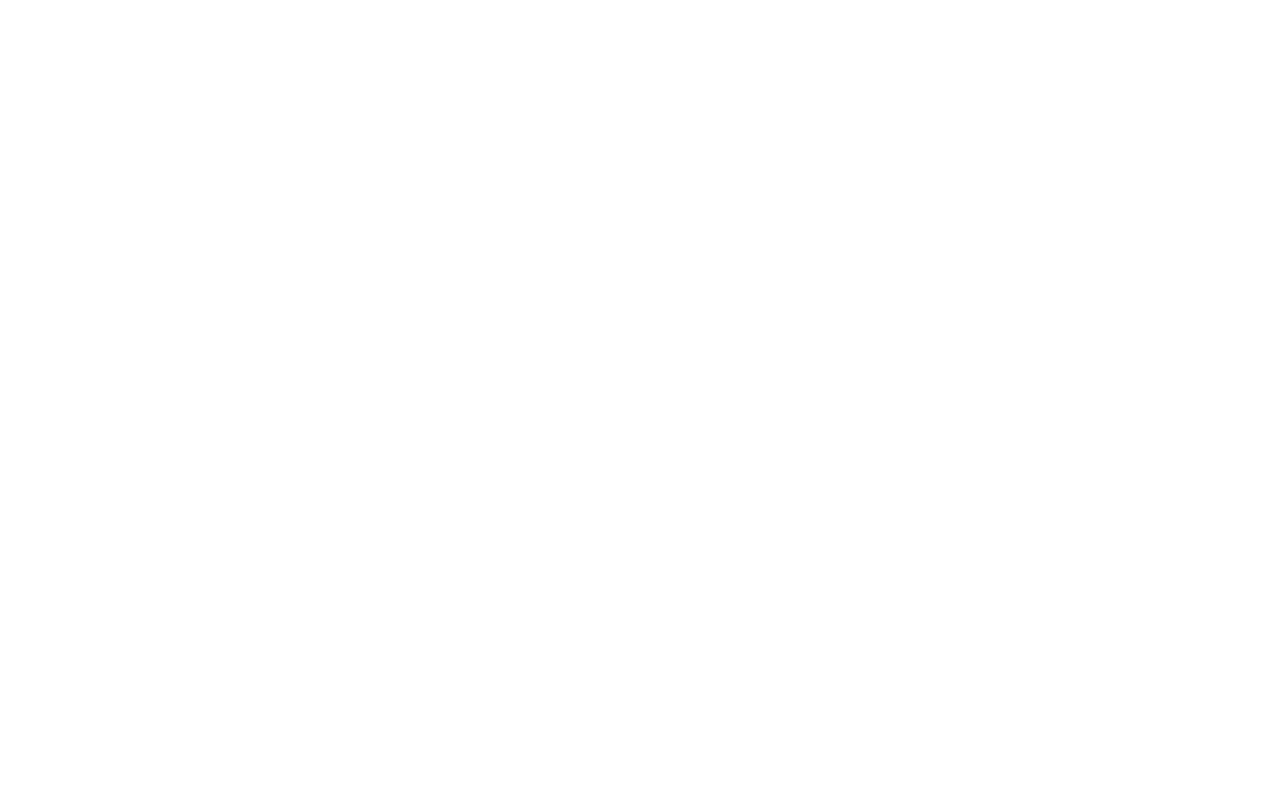
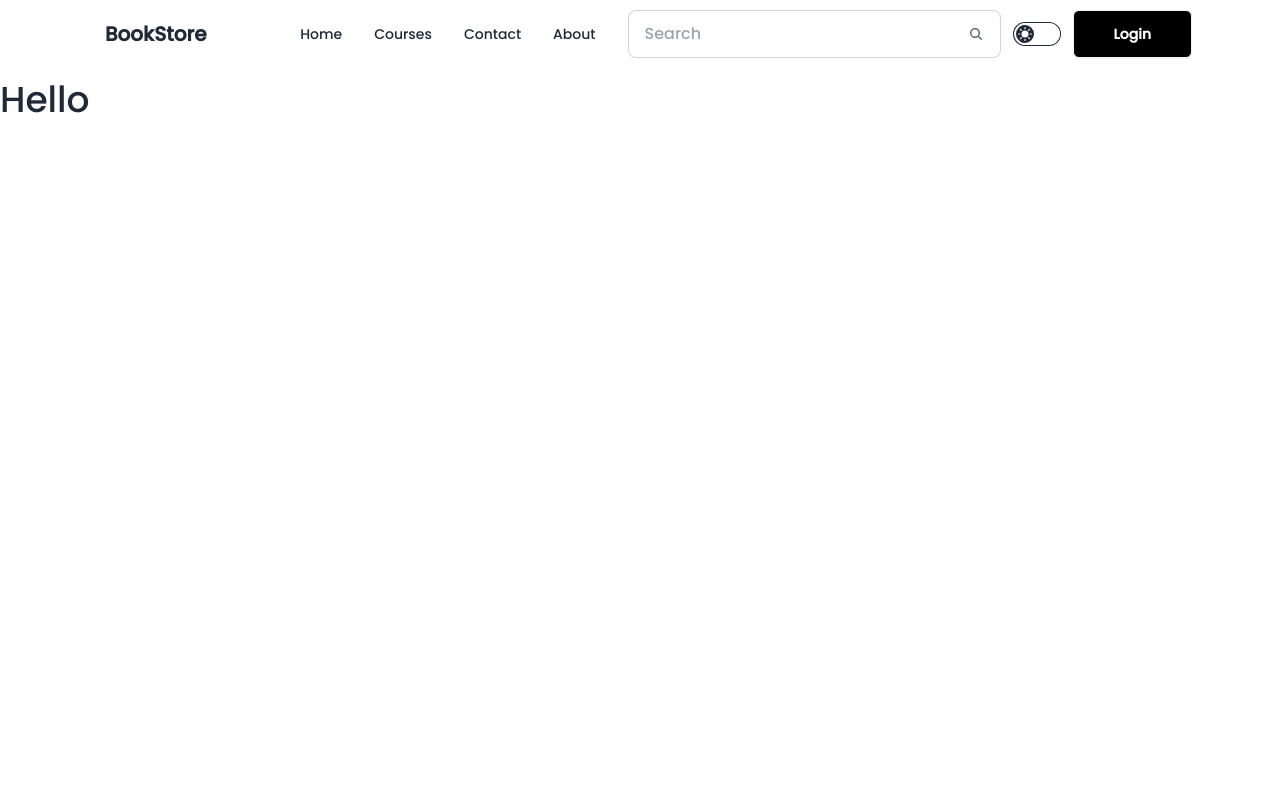
Before and after one commit to a-nischal/BookStore, a React (Vite) app in the folder Frontend/: page /About in a window 1280 px wide. Before the commit this address had no page. Shown: the top 800 px of the page. Built offline with nearby package versions, Linux system fonts and the light colour scheme.

Commit message:
Route added

```diff
--- a/Frontend/src/App.jsx
+++ b/Frontend/src/App.jsx
@@ -2,17 +2,17 @@
 import { Route, Routes } from "react-router-dom";
 import Courses from "./components/Courses/Course1";
 import Contact from "./components/Contact/Contact";
+import About from "./components/About/about";
 
 const App = () => {
   return (
     <>
-      <div data-theme="default">
-        {" "}
-        {/* <Home /> */}
+      <div className="dark:bg-slate-900 dark:text-white">
         <Routes>
           <Route path="/" element={<Home />} />
-          <Route path="/Courses" element={<Courses />}/>
-          <Route path="/Contact" element={<Contact/> } />
+          <Route path="/Courses" element={<Courses />} />
+          <Route path="/Contact" element={<Contact />} />
+          <Route path="/About" element={<About />} />
         </Routes>
       </div>
     </>
--- a/Frontend/src/Home/Banner.jsx
+++ b/Frontend/src/Home/Banner.jsx
@@ -1,4 +1,3 @@
-import React from "react";
 import banner from "/Banner.png";
 
 const Banner = () => {
@@ -8,7 +7,7 @@
         <div className="w-full order-2 md:order-1 md:w-1/2 mt-10 md:mt-32">
           <div className="space-y-5">
             <h1 className="text-2xl">
-              Hello, Let's Learn{" "}
+              Hello, Let&apos;s Learn{" "}
               <span className="text-pink-500">Something</span>
             </h1>
             <p className="text-xl">
--- a/Frontend/src/Home/Navbar.jsx
+++ b/Frontend/src/Home/Navbar.jsx
@@ -15,7 +15,7 @@
       localStorage.setItem("theme", "light");
       document.body.classList.remove("dark");
     }
-  });
+  }, [element.classList, theme]);
   const [sticky, setSticky] = useState(false);
   useEffect(() => {
     const handleScroll = () => {
@@ -55,16 +55,16 @@
         <a href="/Contact">Contact</a>
       </li>
       <li>
-        <a>About</a>
+        <a href="/About">About</a>
       </li>
     </>
   );
   return (
     <>
       <div
-        className={`max-w-screen-2xl container mx-auto md:px-20 px-4 fixed top-0 right-0 left-0 z-10 ${
+        className={`max-w-screen-2xl container mx-auto md:px-20 px-4 dark:bg-slate-900 dark:text-white fixed top-0 right-0 left-0 z-10 ${
           sticky
-            ? "sticky-navbar shadow-md bg-base-200 duration-300 transition-all ease-in-out"
+            ? "sticky-navbar shadow-md bg-base-200 dark:bg-slate-900 dark:text-white duration-300 transition-all ease-in-out"
             : ""
         }`}
       >
--- /dev/null
+++ b/Frontend/src/components/About.jsx
@@ -0,0 +1,9 @@
+function About() {
+  return (
+    <div className="mt-20 text-4xl">
+      Hello
+    </div>
+  )
+}
+
+export default About
--- /dev/null
+++ b/Frontend/src/components/About/about.jsx
@@ -0,0 +1,19 @@
+import Footer from "../../Home/Footer";
+import Navbar from "../../Home/Navbar";
+import About from "../About";
+
+function about() {
+  return (
+    <>
+      <div>
+        <Navbar />
+        <div className="min-h-screen">
+          <About />
+        </div>
+        <Footer />
+      </div>
+    </>
+  );
+}
+
+export default about;
--- a/Frontend/src/components/Course.jsx
+++ b/Frontend/src/components/Course.jsx
@@ -7,7 +7,7 @@
       <div className="max-w-screen-2xl container mx-auto md:px-20 px-4">
         <div className="mt-28 items-center justify-center text-center">
           <h1 className="text-2xl md:text-4xl">
-            We're Delighted to have you{" "}
+            We&apos;re Delighted to have you{" "}
             <span className="text-pink-500">HERE! :)</span>
           </h1>
           <p className="mt-5">
--- a/Frontend/tailwind.config.js
+++ b/Frontend/tailwind.config.js
@@ -3,6 +3,7 @@
 
 export default {
   content: ["./index.html", "./src/**/*.{js,ts,jsx,tsx}"],
+  darkMode:"class",
   theme: {
     extend: {},
   },
```
